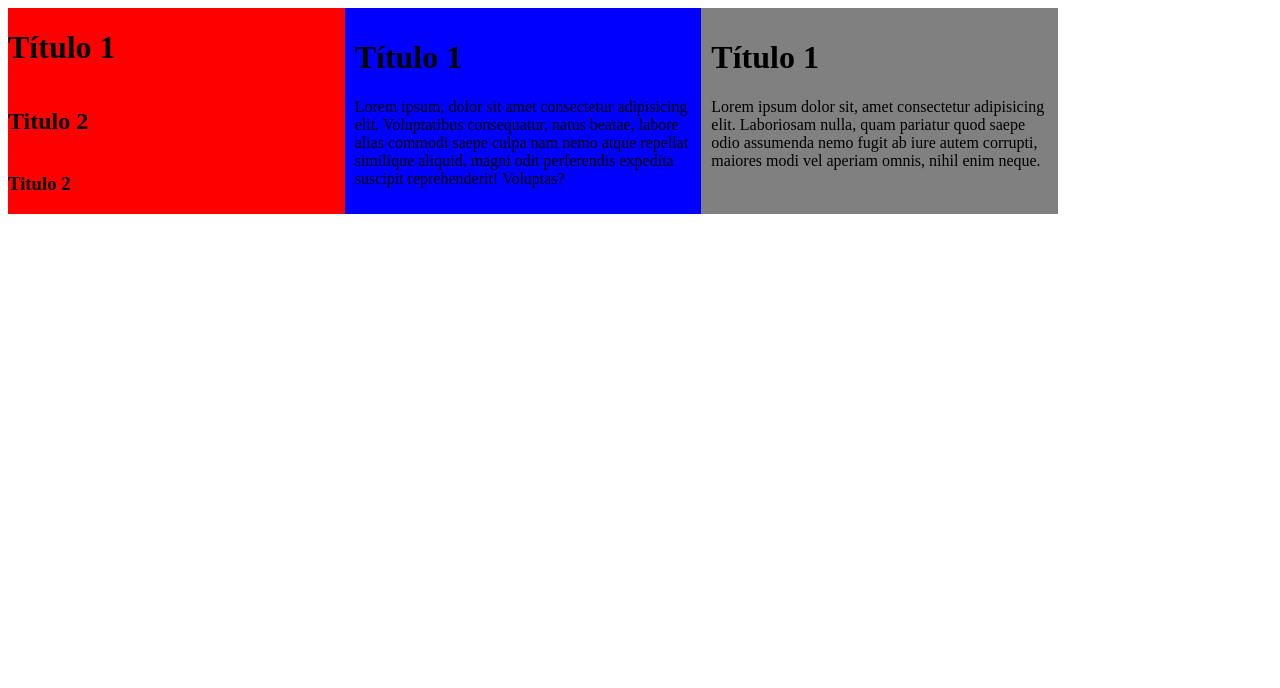
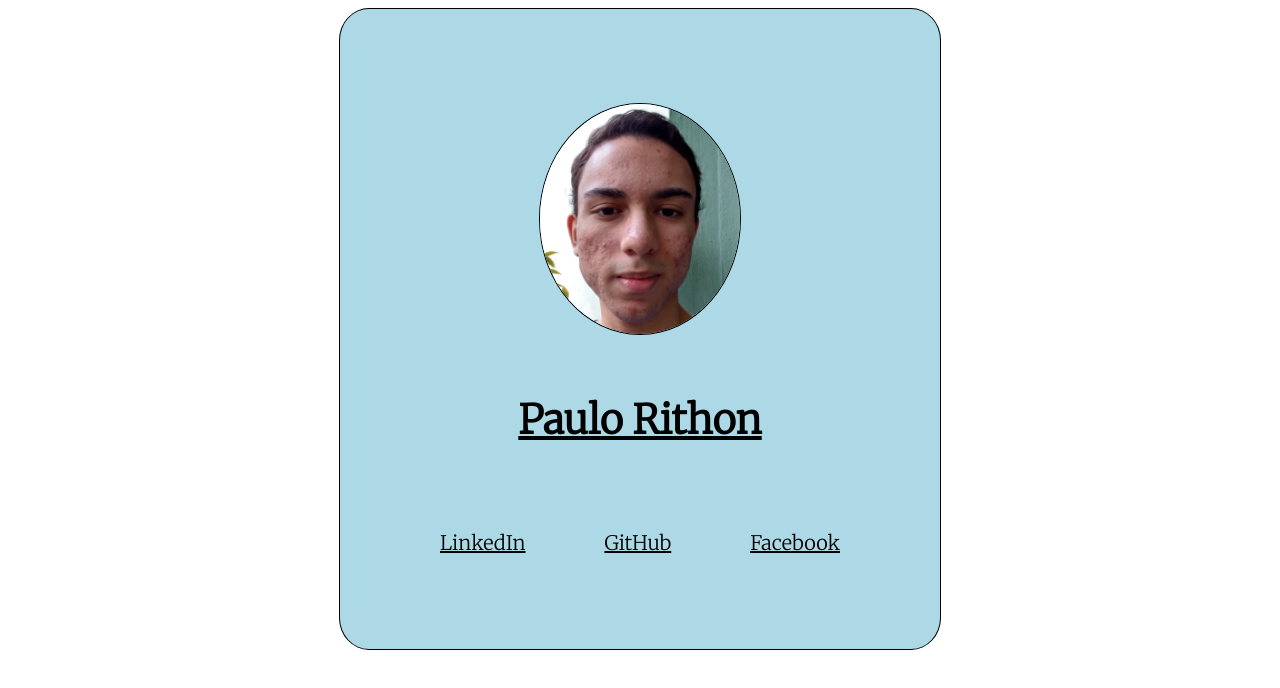
Before and after one commit to paulorithon/projetoperfil, a plain HTML site: page index.html in a window 1280 px wide. Drawn offline with Linux system fonts and the light colour scheme.

Commit message:
site exemplo v3

```diff
--- a/index.html
+++ b/index.html
@@ -9,19 +9,15 @@
     <script src="script.js"></script>
 </head>
 <body>
-    <main>
-        <div class="vermelha">
-            <h1>Título 1</h1>
-            <h2>Titulo 2</h2>
-            <h3>Titulo 2</h3>
+    <main class="principal">
+        <div class="perfil">
+            <img src="./img/paulo.png" alt="Minha Foto" class="foto">
+            <h1 class="nome">Paulo Rithon</h1>
+        <div class="links">
+            <a class="itens" href="https://www.linkedin.com/in/paulorithon" target="_blank">LinkedIn</a>
+            <a class="itens" href="#" target="_blank">GitHub</a>
+            <a class="itens" href="https://www.facebook.com/paulo.rithon/" target="_blank">Facebook</a>
         </div>
-        <div class="azul">
-            <h1>Título 1</h1>
-            <p>Lorem ipsum, dolor sit amet consectetur adipisicing elit. Voluptatibus consequatur, natus beatae, labore alias commodi saepe culpa nam nemo atque repellat similique aliquid, magni odit perferendis expedita suscipit reprehenderit! Voluptas?</p>
-        </div>
-        <div class="cinza">
-            <h1>Título 1</h1>
-            <p>Lorem ipsum dolor sit, amet consectetur adipisicing elit. Laboriosam nulla, quam pariatur quod saepe odio assumenda nemo fugit ab iure autem corrupti, maiores modi vel aperiam omnis, nihil enim neque.</p>
         </div>
     </main>
 </body>
--- a/style.css
+++ b/style.css
@@ -1,33 +1,51 @@
 @charset "UTF-8";
+@import url('https://fonts.googleapis.com/css2?family=Merriweather:wght@300&display=swap');
 
-main{
-    background-color: yellow;
+.principal{
     display: flex;
-    flex-direction: row;
-    width: 1050px;
+    justify-content: center;
+    align-items: center;
+    height: 100%;
 }
 
-.cinza, .azul, .vermelho{
-    padding: 10px;
+.perfil{
+    background-color: #ADD8E6;
+    width: 600px;
+    height: 640px;
+    display: flex;
+    flex-direction: column;
+    justify-content: center;
+    align-items: center;
+    border-radius: 5%;
+    border: 1px solid black;
 }
 
-.cinza{
-    background-color: gray;
-    width: 350px;
+.nome{
+    margin: 60px 0px;
+    font-family: 'Merriweather', serif;
+    font-size: 40px;
+    text-decoration: underline;
 }
 
-.azul{
-    background-color: blue;
-    width: 350px;
+.foto{
+    width: 200px;
+    height: 230px;
+    border: 1px solid black;
+    border-radius: 50%;
 }
 
-.vermelha{
-    background-color: red;
-    width: 350px;
-    display: flex;
-    flex-direction: column;
+.links{
+    margin-top: 25px;
+    display:flex;
+    flex-direction: row;
+    justify-content: space-between;
+    width: 400px;
 }
 
-.titulos{
-    border: 1px solid white;
+.itens{
+    font-family: 'Merriweather', serif;
+    text-decoration: underline;
+    margin-left: 0px;
+    color:black;
+    font-size: 20px;
 }
```
Also changed, not shown: img/paulo.png (added).
